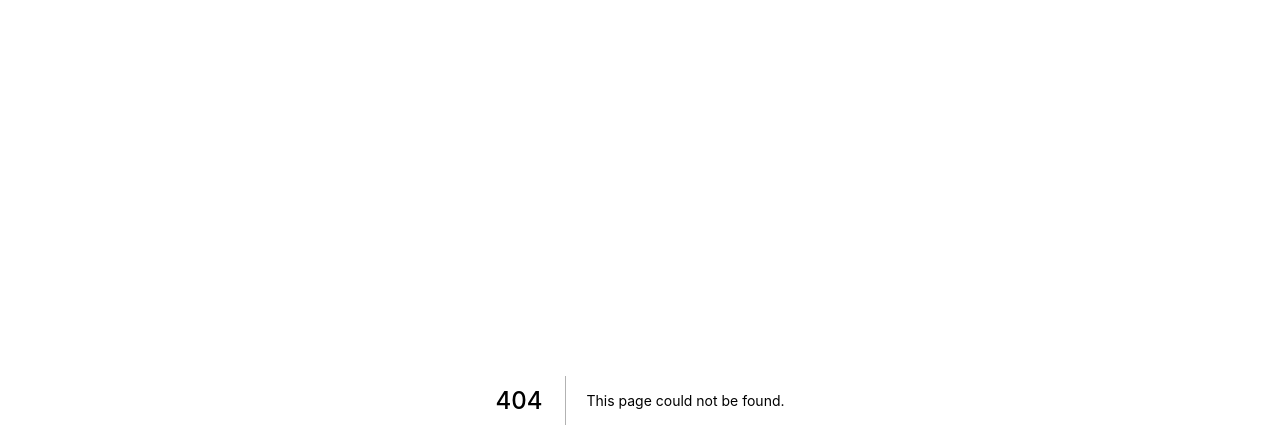
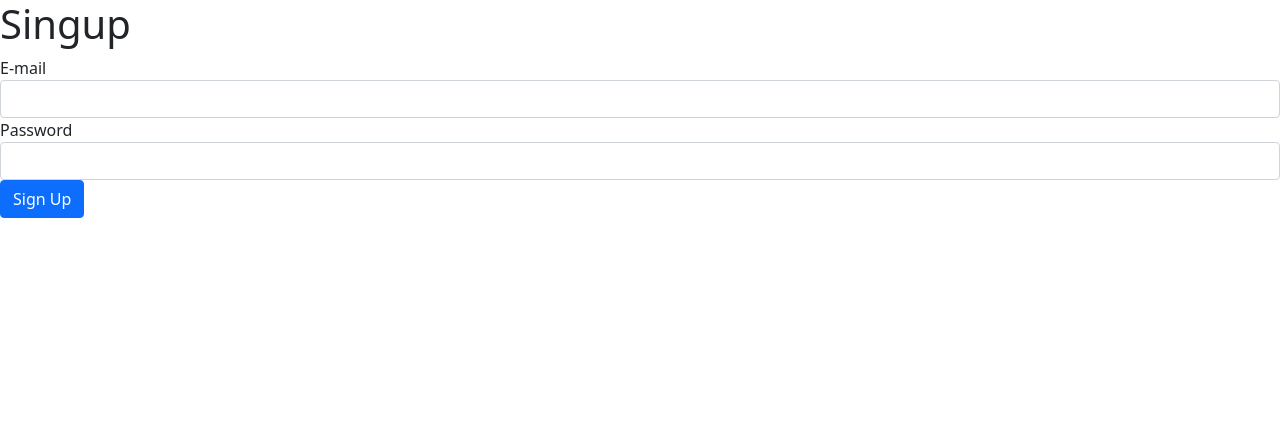
Before and after one commit to mathiasbergqvist/ticketing, a Next.js app in the folder client/: page /auth/signup in a window 1280 px wide. Before the commit this address had no page. Shown: the top 448 px of the page. Built offline with nearby package versions, Linux system fonts and the light colour scheme.

Commit message:
Adding a signup form

```diff
--- /dev/null
+++ b/client/pages/auth/signup.js
@@ -0,0 +1,20 @@
+import React from "react";
+
+const Signup = () => {
+  return (
+    <form>
+      <h1>Singup</h1>
+      <div className="form-group">
+        <label>E-mail</label>
+        <input className="form-control" />
+      </div>
+      <div className="form-group">
+        <label>Password</label>
+        <input className="form-control" type="password" />
+      </div>
+      <button className="btn btn-primary">Sign Up</button>
+    </form>
+  );
+};
+
+export default Signup;
```
